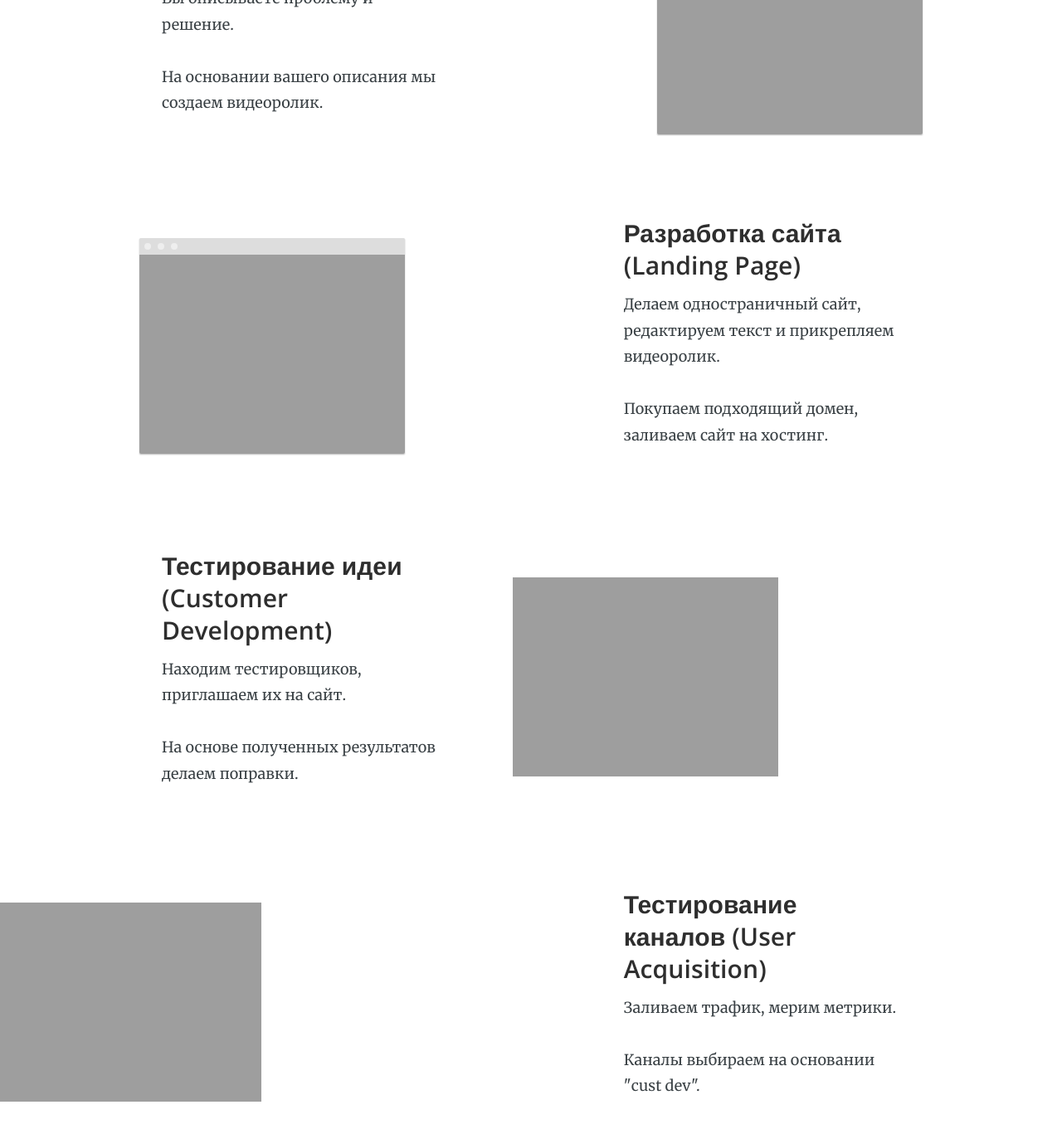
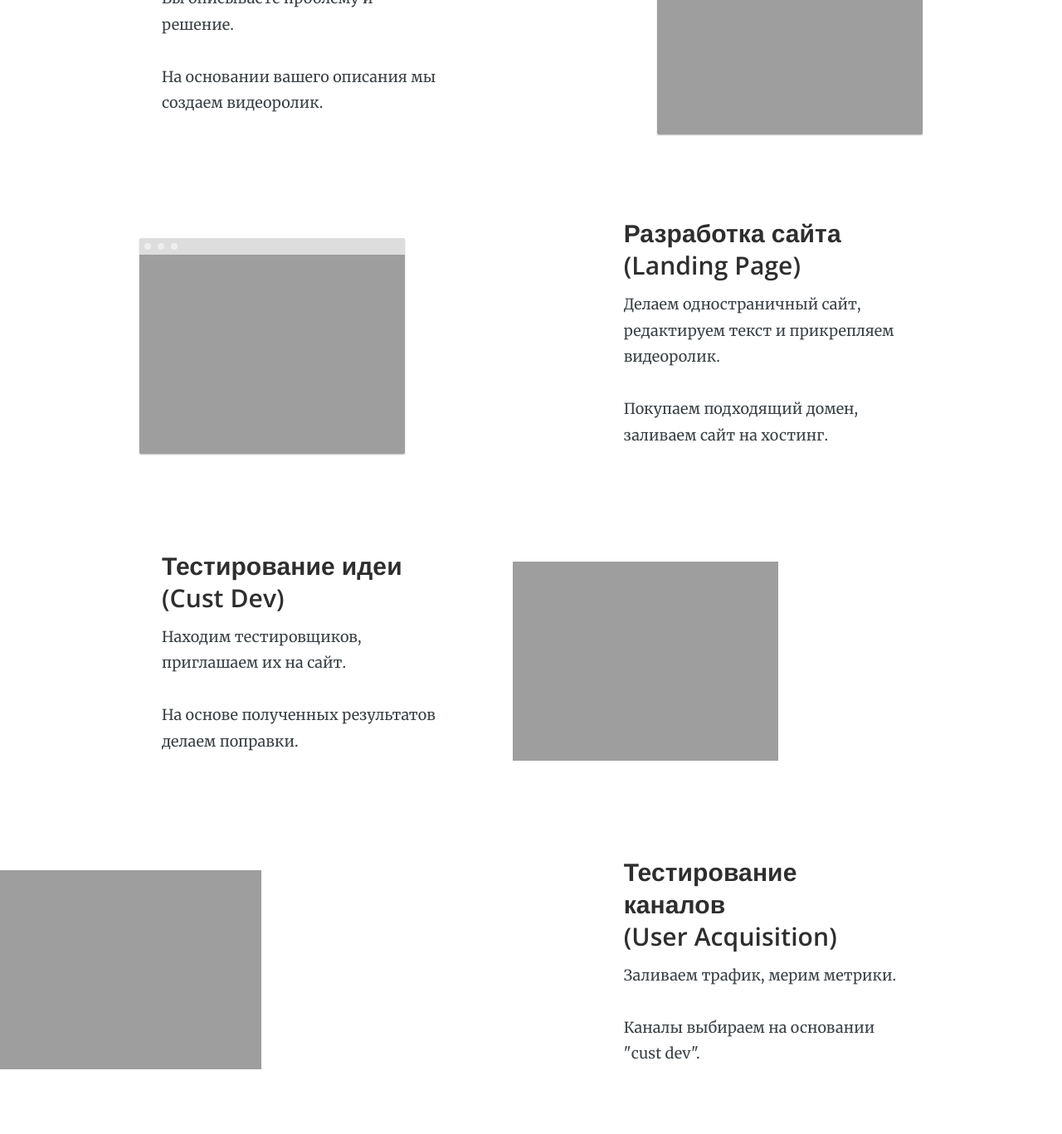
Before and after one commit to RakhimyanTim/enblabs.github.io, a Jekyll site: the page built from pages/index.html, in a window 1280 px wide and 1400 px high, scrolled down 716 px. Shown: the top 1367 px of the window at 83% size. Built offline with Jekyll 4.4.1, drawn with Linux system fonts in a browser that asks for light colours; nearby versions of some CDN libraries; some of the changed text lies outside the part shown.

Commit message:
Update index.html

```diff
--- a/pages/index.html
+++ b/pages/index.html
@@ -22,7 +22,7 @@
 <section class="new-content first">
 	<div class="container">
 		<div class="new-text">
-			<h3>Создание прототипа (MVP)</h3>
+			<h3>Создание прототипа<br>(MVP)</h3>
 			<p>Вы описываете проблему и решение.</p>
 
 			<p>На основании вашего описания мы создаем видеоролик.</p>
@@ -38,7 +38,7 @@
 <section class="new-content alternate">
 	<div class="container">
 		<div class="new-text">
-			<h3>Разработка сайта (Landing Page)</h3>
+			<h3>Разработка сайта<br>(Landing Page)</h3>
 			<p>Делаем одностраничный сайт, редактируем текст и прикрепляем видеоролик.</p>
 
 			<p>Покупаем подходящий домен, заливаем сайт на хостинг.</p>
@@ -54,7 +54,7 @@
 <section class="new-content">
 	<div class="container">
 		<div class="new-text">
-			<h3>Тестирование идеи (Customer Development)</h3>
+			<h3>Тестирование идеи<br>(Cust Dev)</h3>
 			<p>Находим тестировщиков, приглашаем их на сайт.</p>
 			<p>На основе полученных результатов делаем поправки.</p>
 		</div>
@@ -69,7 +69,7 @@
 <section class="new-content alternate">
 	<div class="container">
 		<div class="new-text">
-			<h3>Тестирование каналов (User Acquisition)</h3>
+			<h3>Тестирование каналов<br>(User Acquisition)</h3>
 			<p>Заливаем трафик, мерим метрики.</p>
 
 			<p>Каналы выбираем на основании "cust dev".</p>
@@ -85,7 +85,7 @@
 <section class="new-content">
 	<div class="container">
 		<div class="new-text">
-			<h3>Поиск инвестиций (Pre Seed)</h3>
+			<h3>Поиск инвестиций<br>(Pre Seed)</h3>
 			<p>Находим инвесторов, помогаем грамотно общаться с ними.</p>
 		</div>
 		<div class="new-image">
```
